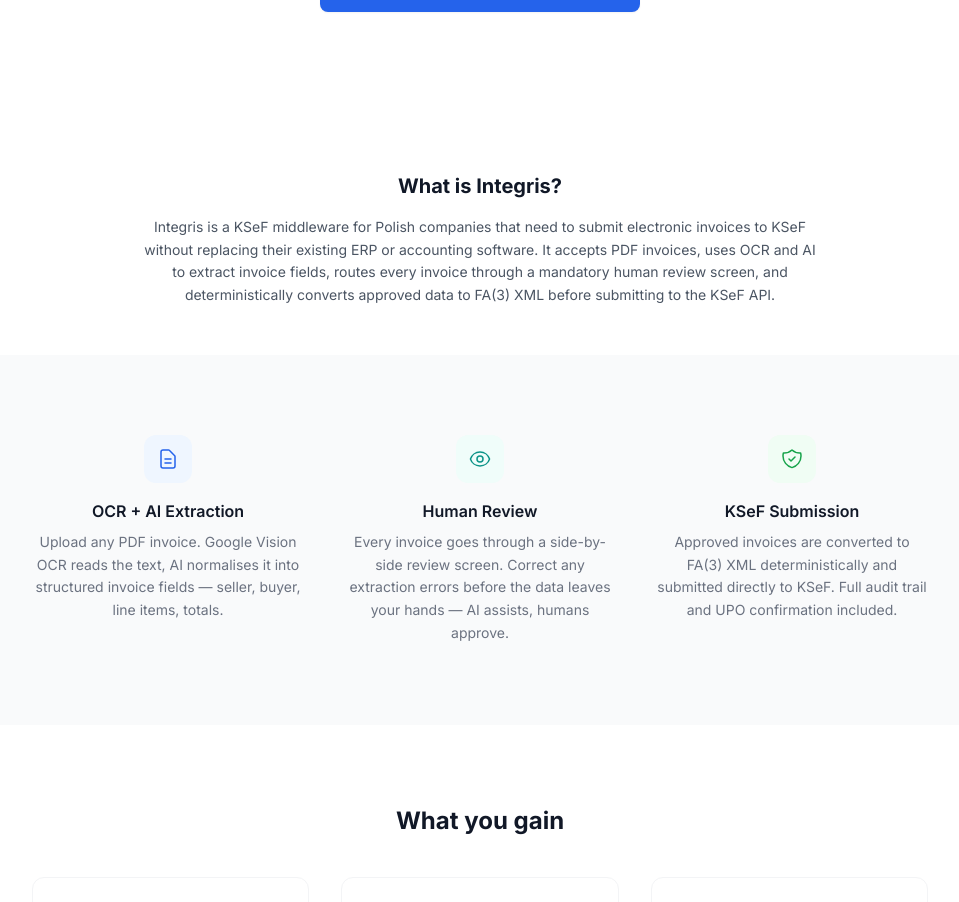
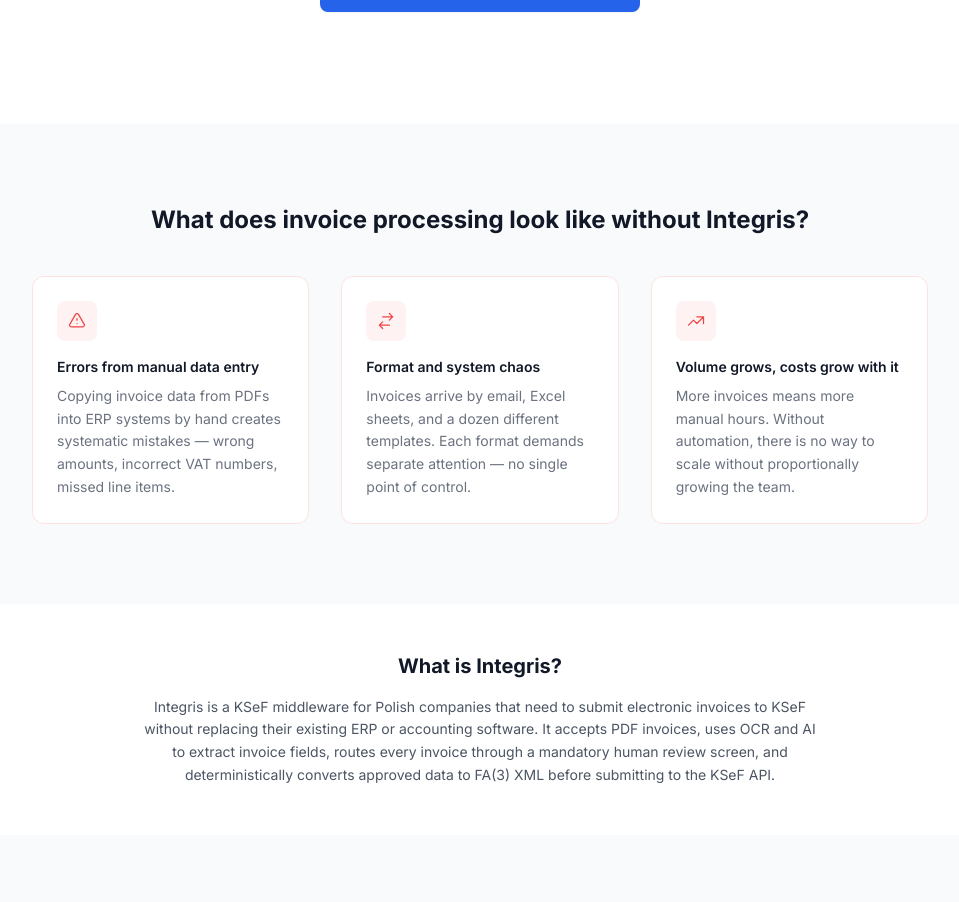
Before and after one commit to PatByc/Integris, a Next.js app in the folder frontend/: page / in a window 1280 px wide. Shown: the part 980-1882 px from the top of the page, without its empty margins (160-1119 px from the left). Built offline with nearby package versions, Linux system fonts and the light colour scheme; no server answers.

Commit message:
added what problem we solve on landing page

```diff
--- a/frontend/messages/en.json
+++ b/frontend/messages/en.json
@@ -38,7 +38,14 @@
     "ctaTitle": "Ready to connect your invoices to KSeF?",
     "ctaSubtitle": "No ERP migration required. Start processing invoices in minutes.",
     "whatIsTitle": "What is Integris?",
-    "whatIsBody": "Integris is a KSeF middleware for Polish companies that need to submit electronic invoices to KSeF without replacing their existing ERP or accounting software. It accepts PDF invoices, uses OCR and AI to extract invoice fields, routes every invoice through a mandatory human review screen, and deterministically converts approved data to FA(3) XML before submitting to the KSeF API."
+    "whatIsBody": "Integris is a KSeF middleware for Polish companies that need to submit electronic invoices to KSeF without replacing their existing ERP or accounting software. It accepts PDF invoices, uses OCR and AI to extract invoice fields, routes every invoice through a mandatory human review screen, and deterministically converts approved data to FA(3) XML before submitting to the KSeF API.",
+    "problemTitle": "What does invoice processing look like without Integris?",
+    "problem1Title": "Errors from manual data entry",
+    "problem1Body": "Copying invoice data from PDFs into ERP systems by hand creates systematic mistakes — wrong amounts, incorrect VAT numbers, missed line items.",
+    "problem2Title": "Format and system chaos",
+    "problem2Body": "Invoices arrive by email, Excel sheets, and a dozen different templates. Each format demands separate attention — no single point of control.",
+    "problem3Title": "Volume grows, costs grow with it",
+    "problem3Body": "More invoices means more manual hours. Without automation, there is no way to scale without proportionally growing the team."
   },
   "CookieBanner": {
     "text": "This site uses cookies to remember your language preference and login session. By using the site, you accept their use. See our",
--- a/frontend/messages/pl.json
+++ b/frontend/messages/pl.json
@@ -38,7 +38,14 @@
     "ctaTitle": "Gotowy połączyć faktury z KSeF?",
     "ctaSubtitle": "Bez konieczności migracji ERP. Zacznij przetwarzać faktury w kilka minut.",
     "whatIsTitle": "Czym jest Integris?",
-    "whatIsBody": "Integris to warstwa pośrednia KSeF dla polskich firm, które muszą wysyłać faktury elektroniczne do KSeF bez konieczności wymiany istniejącego systemu ERP. Przyjmuje faktury PDF, używa OCR i AI do ekstrakcji pól faktury, kieruje każdą fakturę przez obowiązkowy ekran weryfikacji ludzkiej, a następnie deterministycznie konwertuje zatwierdzone dane do XML FA(3) przed wysyłką do API KSeF."
+    "whatIsBody": "Integris to warstwa pośrednia KSeF dla polskich firm, które muszą wysyłać faktury elektroniczne do KSeF bez konieczności wymiany istniejącego systemu ERP. Przyjmuje faktury PDF, używa OCR i AI do ekstrakcji pól faktury, kieruje każdą fakturę przez obowiązkowy ekran weryfikacji ludzkiej, a następnie deterministycznie konwertuje zatwierdzone dane do XML FA(3) przed wysyłką do API KSeF.",
+    "problemTitle": "Jak wygląda obieg faktur bez Integris?",
+    "problem1Title": "Błędy przy ręcznym przepisywaniu",
+    "problem1Body": "Przenoszenie danych z PDF do ERP ręcznie generuje systematyczne pomyłki — złe kwoty, błędne NIP-y, pominięte pozycje.",
+    "problem2Title": "Chaos formatów i systemów",
+    "problem2Body": "Faktury przychodzą z maila, z Excela, z różnych szablonów. Każdy format wymaga oddzielnej uwagi — brak jednego miejsca kontroli.",
+    "problem3Title": "Skala rośnie, koszty rosną proporcjonalnie",
+    "problem3Body": "Więcej faktur = więcej godzin pracy ręcznej. Bez automatyzacji nie ma możliwości skalowania bez proporcjonalnego wzrostu zespołu."
   },
   "CookieBanner": {
     "text": "Ta strona używa plików cookies do zapamiętania języka i sesji logowania. Korzystając ze strony, akceptujesz ich użycie. Szczegóły znajdziesz w",
--- a/frontend/src/app/page.tsx
+++ b/frontend/src/app/page.tsx
@@ -90,6 +90,30 @@
             >
               {t("getStartedFree")}
             </Link>
+          </div>
+        </div>
+      </section>
+
+      {/* Problem */}
+      <section className="bg-gray-50 px-6 py-20">
+        <div className="mx-auto max-w-4xl">
+          <h2 className="mb-10 text-center text-2xl font-bold text-gray-900">{t("problemTitle")}</h2>
+          <div className="grid grid-cols-1 gap-8 sm:grid-cols-3">
+            {([
+              { title: t("problem1Title"), body: t("problem1Body"), icon: "M12 9v2m0 4h.01m-6.938 4h13.856c1.54 0 2.502-1.667 1.732-3L13.732 4c-.77-1.333-2.694-1.333-3.464 0L3.34 16c-.77 1.333.192 3 1.732 3z" },
+              { title: t("problem2Title"), body: t("problem2Body"), icon: "M8 7h12m0 0l-4-4m4 4l-4 4m0 6H4m0 0l4 4m-4-4l4-4" },
+              { title: t("problem3Title"), body: t("problem3Body"), icon: "M13 7h8m0 0v8m0-8l-8 8-4-4-6 6" },
+            ] as const).map(({ title, body, icon }) => (
+              <div key={title} className="flex flex-col items-start rounded-xl border border-red-100 bg-white p-6">
+                <div className="mb-4 flex h-10 w-10 items-center justify-center rounded-lg bg-red-50">
+                  <svg className="h-5 w-5 text-red-500" fill="none" stroke="currentColor" viewBox="0 0 24 24">
+                    <path strokeLinecap="round" strokeLinejoin="round" strokeWidth={1.5} d={icon} />
+                  </svg>
+                </div>
+                <h3 className="mb-2 text-sm font-semibold text-gray-900">{title}</h3>
+                <p className="text-sm leading-relaxed text-gray-500">{body}</p>
+              </div>
+            ))}
           </div>
         </div>
       </section>
```
